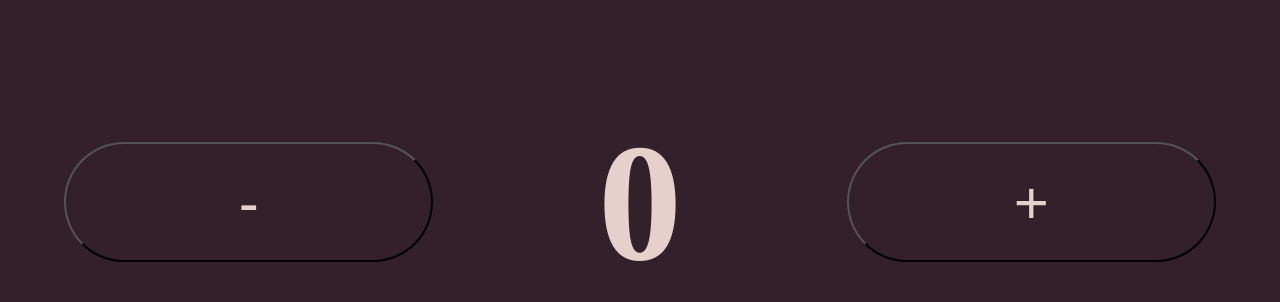
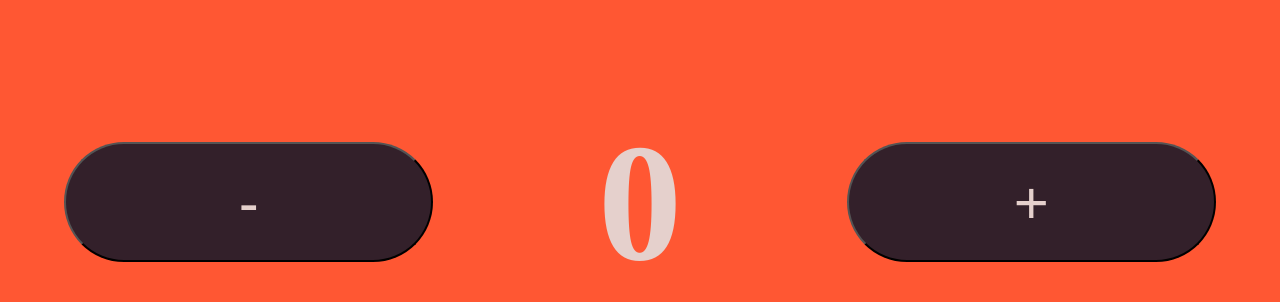
Before and after one commit to elizbeth0330/SimpleCounterApp, a plain HTML site: page index.html in a window 1280 px wide. Shown: the part 126-428 px from the top of the page. Drawn offline with Linux system fonts and the light colour scheme.

Commit message:
new background color

```diff
--- a/styles.css
+++ b/styles.css
@@ -18,7 +18,8 @@ body {
 	align-items: center;
 	margin-top: 4rem;
 	cursor: pointer;
-	background-color: var(--black);
+	/* background-color: var(--black); */
+	background-color: #FF5733;
 }
 
 .container {
```
